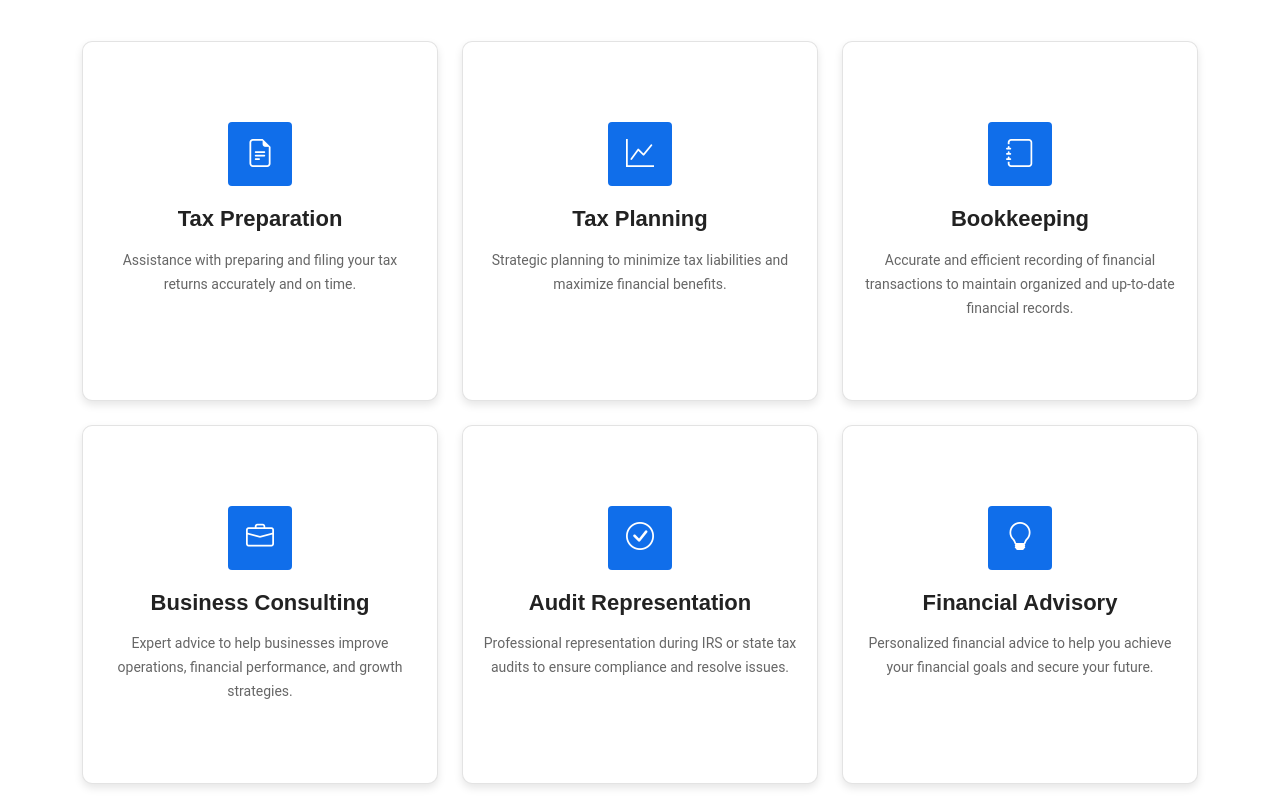
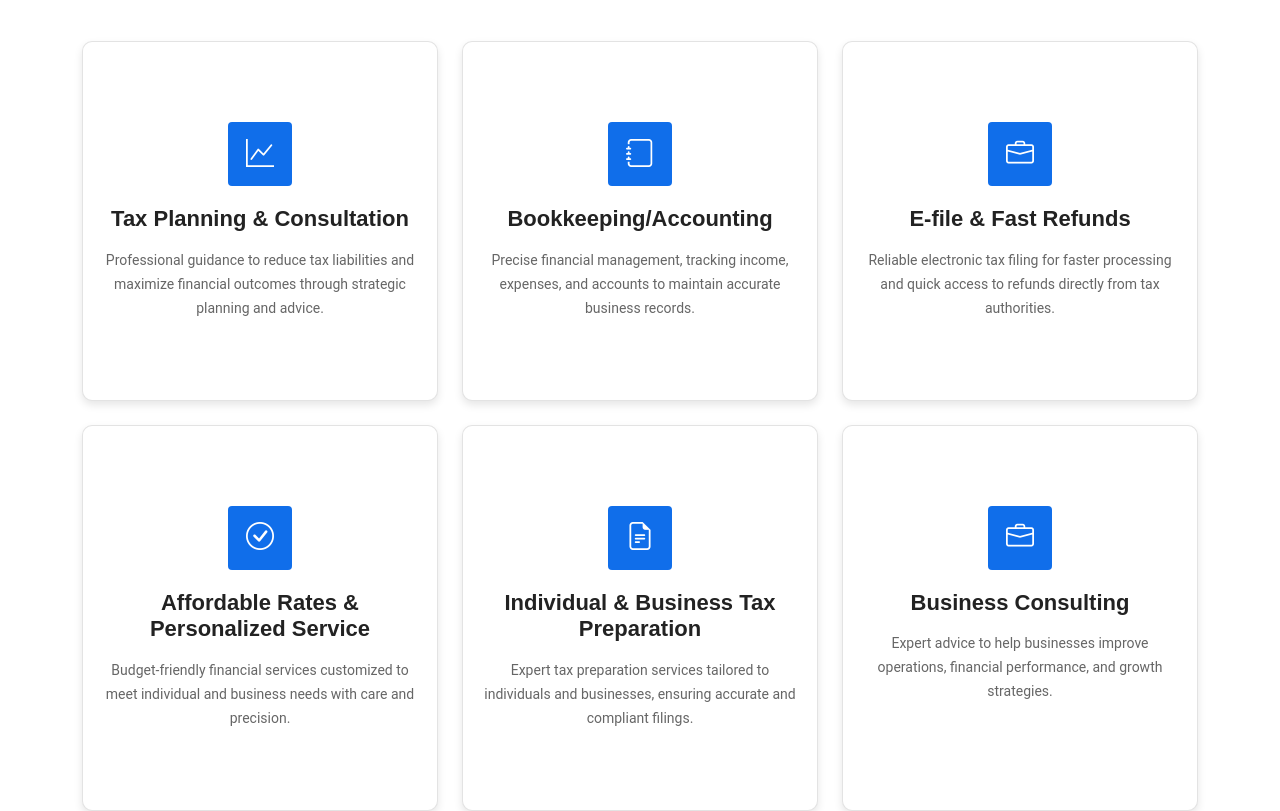
Before and after one commit to Abdumk/NileTaxServicees, a React (Vite) app: page /NileTaxServicees/services in a window 1280 px wide. Shown: the part 380-1191 px from the top of the page. Built offline with nearby package versions, Linux system fonts and the light colour scheme.

Commit message:
finalizing

```diff
--- a/src/components/About/About.jsx
+++ b/src/components/About/About.jsx
@@ -34,31 +34,36 @@ function About() {
                 <li>
                   <i className="bi bi-diagram-3"></i>
                   <div>
-                    <h4>Comprehensive Tax Solutions</h4>
-                    <p>We offer a full range of tax services to meet the needs of individuals and businesses, ensuring compliance and maximizing financial outcomes.</p>
+                    <h4>Individual & Business Tax Preparation</h4>
+                    <p> Accurate tax preparation services for individuals and businesses, ensuring compliance and maximizing outcomes.
+                    </p>
                   </div>
                 </li>
                 <li>
                   <i className="bi bi-fullscreen-exit"></i>
                   <div>
-                    <h4>Expert Financial Advisory</h4>
-                    <p>Our team provides personalized financial advice to help you achieve your financial goals and secure your future.</p>
+                    <h4>Bookkeeping/Accounting</h4>
+                    <p> Reliable bookkeeping and accounting services to keep financial records organized and up-to-date.
+                    </p>
                   </div>
                 </li>
                 <li>
                   <i className="bi bi-briefcase"></i>
                   <div>
-                    <h4>Business Consulting</h4>
-                    <p>We assist businesses in improving operations, financial performance, and growth strategies through expert consulting services.</p>
+                    <h4>E-file & Fast Refunds</h4>
+                    <p>Quick and secure e-filing with fast tax refunds for smoother and faster processing.
+                    </p>
                   </div>
                 </li>
                 <li>
                   <i className="bi bi-book"></i>
                   <div>
-                    <h4>Bookkeeping and Accounting</h4>
-                    <p>We offer accurate and efficient bookkeeping and accounting services to keep your financial records organized and up-to-date.</p>
+                    <h4>Affordable Rates & Personalized Service</h4>
+                    <p>Cost-effective, personalized services tailored to meet your unique financial needs.
+                    </p>
                   </div>
                 </li>
+
               </ul>
             </div>
           </div>
--- a/src/components/Contact/Contact.jsx
+++ b/src/components/Contact/Contact.jsx
@@ -36,7 +36,7 @@ function Contact() {
             <i className="bi bi-geo-alt flex-shrink-0"></i>
             <div>
               <h3>Service Area</h3>
-              <p>Manassas Park, VA · Woodbridge, VA · Prince William County, VA · Dumfries, VA · Montclair, VA</p>
+              <p>Alexandria, VA · Fairfax, VA · Washington, DC · Maryland</p>
             </div>
           </div>
 
--- a/src/components/FAQ/FAQ.jsx
+++ b/src/components/FAQ/FAQ.jsx
@@ -1,5 +1,6 @@
 import React from 'react';
 import './FAQ.css'; // Import the CSS file for additional styling
+import { Link } from 'react-router-dom';
 
 function FAQ() {
   return (
@@ -20,8 +21,8 @@ function FAQ() {
               </a>
               <div id="faq1" className="collapse" data-bs-parent=".faq-list">
                 <p>
-                  We offer comprehensive tax solutions, expert financial advisory, business consulting, and bookkeeping and accounting services.
-                </p>
+                We offer Tax Preparation, Bookkeeping, E-file & Fast Refunds, Tax Planning, Personalized Service, and Business Consulting.
+                 </p>
               </div>
             </li>
             <li>
@@ -32,10 +33,12 @@ function FAQ() {
     <i className="bi bi-chevron-up icon-close"></i>
   </a>
   <div id="faq2" className="collapse" data-bs-parent=".faq-list">
-    <p>
-      You can contact us via phone at +1 571-306-9039 or email at admin@nilefinancialservices.com.
-      You can also visit our contact page for more information.
-    </p>
+  <p>
+  You can contact us via phone at <a href="tel:+15713069039">+1 571-306-9039</a> or email at
+  <a href="mailto:admin@nilefinancialservices.com">admin@nilefinancialservices.com</a>.
+  Visit our <Link to="/contact" style={{ color: '#007bff', textDecoration: 'none' }}>contact page</Link> for more information.
+</p>
+
   </div>
 </li>
 
@@ -47,9 +50,10 @@ function FAQ() {
                 <i className="bi bi-chevron-up icon-close"></i>
               </a>
               <div id="faq3" className="collapse" data-bs-parent=".faq-list">
-                <p>
-                  Our refund policy is designed to ensure customer satisfaction. Please contact us directly for more details about our refund policy.
-                </p>
+              <p>
+Our refund policy ensures the maximum legal return and is designed to prioritize customer satisfaction. Please contact us directly for more details.
+ </p>
+
               </div>
             </li>
             <li>
--- a/src/components/Footer/Footer.jsx
+++ b/src/components/Footer/Footer.jsx
@@ -77,13 +77,14 @@ function Footer() {
           <div className="footer-services" ref={servicesRef}>
             <h4 onClick={toggleServices} className="services-header">Our Services</h4>
             <ul className={isServicesOpen ? 'services-list open' : 'services-list'}>
-              <li>Bookkeeping</li>
-              <li>Business Consulting</li>
-              <li>Audit Representation</li>
-              <li>Financial Advisory</li>
-              <li>Tax Preparation</li>
-              <li>Tax Planning</li>
-            </ul>
+  <li>Bookkeeping/Accounting</li>
+  <li>E-file & Fast Refunds</li>
+  <li>Tax Planning & Consultation</li>
+  <li>Business Consulting</li>
+  <li>Affordable Rates & Personalized Service</li>
+  <li>Individual & Business Tax Preparation</li>
+
+</ul>
           </div>
 
           <div className="footer-social">
--- a/src/components/Header/Header.css
+++ b/src/components/Header/Header.css
@@ -62,6 +62,7 @@ nav a:hover {
 @media (max-width: 768px) {
   .hamburger {
     display: block;
+    padding: 0;
   }
 
   nav {
--- a/src/components/OurService/OurService.jsx
+++ b/src/components/OurService/OurService.jsx
@@ -12,17 +12,7 @@ function OurService() {
 
   <div className="container">
     <div className="row gy-4">
-      <div className="col-lg-4 col-md-6" data-aos="fade-up" data-aos-delay="100">
-        <div className="service-item position-relative">
-          <div className="icon">
-            <i className="bi bi-file-earmark-text"></i>
-          </div>
-          <div  className="stretched-link">
-            <h3>Tax Preparation</h3>
-          </div>
-          <p>Assistance with preparing and filing your tax returns accurately and on time.</p>
-        </div>
-      </div>{/* End Service Item */}
+
 
       <div className="col-lg-4 col-md-6" data-aos="fade-up" data-aos-delay="200">
         <div className="service-item position-relative">
@@ -30,9 +20,9 @@ function OurService() {
             <i className="bi bi-graph-up"></i>
           </div>
           <div  className="stretched-link">
-            <h3>Tax Planning</h3>
+            <h3>Tax Planning & Consultation</h3>
           </div>
-          <p> Strategic planning to minimize tax liabilities and maximize financial benefits.</p>
+          <p> Professional guidance to reduce tax liabilities and maximize financial outcomes through strategic planning and advice.</p>
         </div>
       </div>{/* End Service Item */}
 
@@ -42,12 +32,47 @@ function OurService() {
             <i className="bi bi-journal"></i>
           </div>
           <div className="stretched-link">
-            <h3>Bookkeeping</h3>
+            <h3>Bookkeeping/Accounting</h3>
           </div>
-          <p>Accurate and efficient recording of financial transactions to maintain organized and up-to-date financial records.</p>
+          <p>Precise financial management, tracking income, expenses, and accounts to maintain accurate business records.</p>
         </div>
       </div>{/* End Service Item */}
 
+      <div className="col-lg-4 col-md-6" data-aos="fade-up" data-aos-delay="400">
+        <div className="service-item position-relative">
+          <div className="icon">
+            <i className="bi bi-briefcase"></i>
+          </div>
+          <div className="stretched-link">
+            <h3>E-file & Fast Refunds</h3>
+          </div>
+          <p> Reliable electronic tax filing for faster processing and quick access to refunds directly from tax authorities.
+          </p>
+        </div>
+      </div>{/* End Service Item */}
+
+      <div className="col-lg-4 col-md-6" data-aos="fade-up" data-aos-delay="500">
+        <div className="service-item position-relative">
+          <div className="icon">
+            <i className="bi bi-check-circle"></i>
+          </div>
+          <div className="stretched-link">
+            <h3>Affordable Rates & Personalized Service</h3>
+          </div>
+          <p>Budget-friendly financial services customized to meet individual and business needs with care and precision.</p>
+        </div>
+      </div>{/* End Service Item */}
+      <div className="col-lg-4 col-md-6" data-aos="fade-up" data-aos-delay="100">
+        <div className="service-item position-relative">
+          <div className="icon">
+            <i className="bi bi-file-earmark-text"></i>
+          </div>
+          <div  className="stretched-link">
+            <h3>Individual & Business Tax Preparation</h3>
+          </div>
+          <p>Expert tax preparation services tailored to individuals and businesses, ensuring accurate and compliant filings.</p>
+        </div>
+      </div>{/* End Service Item */}
       <div className="col-lg-4 col-md-6" data-aos="fade-up" data-aos-delay="400">
         <div className="service-item position-relative">
           <div className="icon">
@@ -60,37 +85,6 @@ function OurService() {
         </div>
       </div>{/* End Service Item */}
 
-      <div className="col-lg-4 col-md-6" data-aos="fade-up" data-aos-delay="500">
-        <div className="service-item position-relative">
-          <div className="icon">
-            <i className="bi bi-check-circle"></i>
-          </div>
-          <div className="stretched-link">
-            <h3>Audit Representation </h3>
-          </div>
-          <p> Professional representation during IRS or state tax audits to ensure compliance and resolve issues.</p>
-        </div>
-      </div>{/* End Service Item */}
-
-      <div className="col-lg-4 col-md-6" data-aos="fade-up" data-aos-delay="600">
-        <div className="service-item position-relative">
-          <div className="icon">
-            <i className="bi bi-lightbulb"></i>
-          </div>
-          <div className="stretched-link">
-            <h3>Financial Advisory</h3>
-          </div>
-          {/* <p>Return your taxes with Zero Accounting services
-1. Account Preparation for Business
-2. Tax filling
-3. Preparation of Financial report
-4.Personal income tax filling & Property Tax .
-5. Financial consultation
-
-Kindly contact zero Accounting services Authorized Accounting firm located near Thimphu swimming pool.whatsapp 77370793 or 77221936</p>*/}
-          <p>Personalized financial advice to help you achieve your financial goals and secure your future.</p>
-        </div>
-      </div>{/* End Service Item */}
 
     </div>
   </div>
```
Also changed, not shown: src/components/FAQ/FAQ.css (line endings or trailing spaces), src/components/Home/Home.jsx (line endings or trailing spaces).
